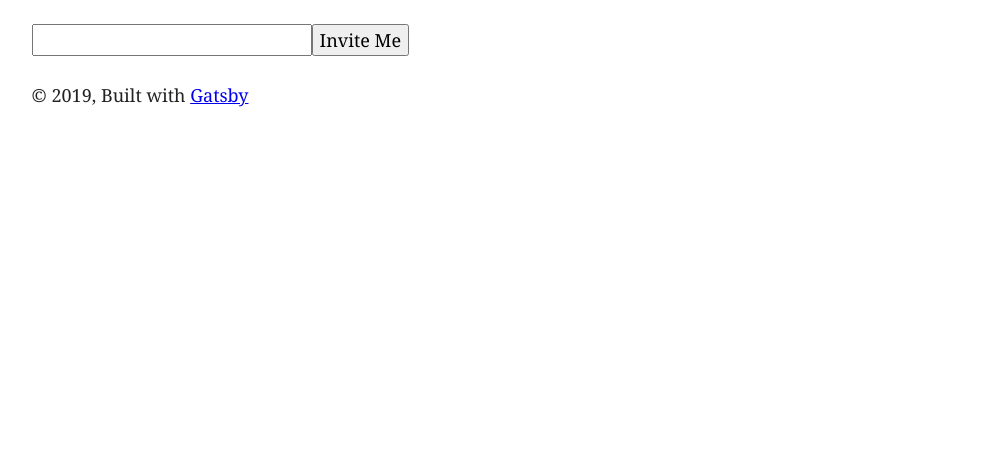
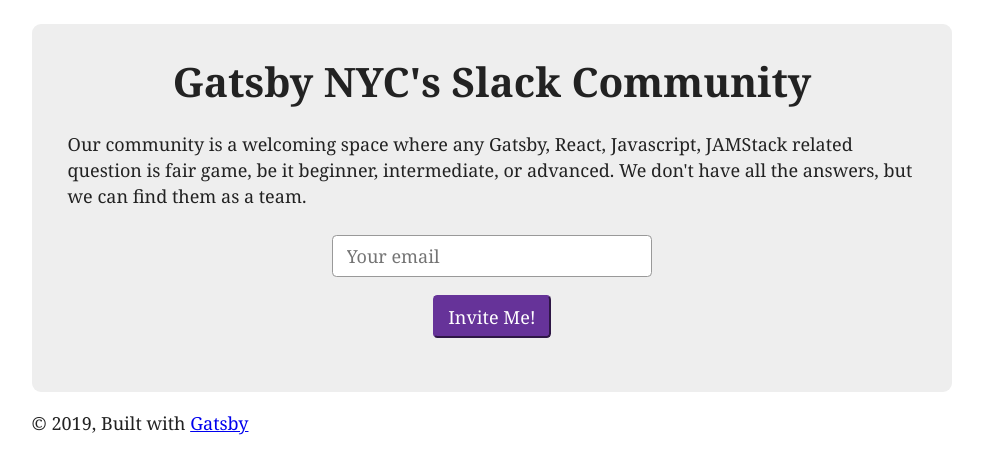
Before and after one commit to markbello/gatsbyjs-nyc, a Gatsby site: page /slack in a window 1280 px wide. Shown: the part 85-558 px from the top of the page, without its empty margins (148-1131 px from the left). Built offline with nearby package versions, Linux system fonts and the light colour scheme; Gatsby itself is replaced by a stand-in of ours.

Commit message:
styled form

```diff
--- a/package.json
+++ b/package.json
@@ -5,6 +5,7 @@
   "version": "0.1.0",
   "author": "Kyle Mathews <mathews.kyle@gmail.com>",
   "dependencies": {
+    "axios": "^0.19.0",
     "babel-plugin-styled-components": "^1.10.6",
     "gatsby": "^2.13.25",
     "gatsby-image": "^2.2.6",
--- a/src/pages/index.js
+++ b/src/pages/index.js
@@ -24,7 +24,10 @@
       JAMStack related question is fair game, be it beginner, intermediate, or
       advanced. We don’t have all the answers, but we can find them as a team.
     </p>
-    <Link to={`/feature-requests`}>Feature Requests</Link>
+    <p>
+      <Link to={`/feature-requests`}>Feature Requests</Link> or{" "}
+      <Link to="/slack">Join Our Slack</Link>
+    </p>
     <ImageContainer>
       <Image />
     </ImageContainer>
--- /dev/null
+++ b/src/pages/slack.css
@@ -0,0 +1,37 @@
+#slack-form {
+  display: flex;
+  background-color: #eee;
+  flex-direction: column;
+  align-items: center;
+  justify-content: center;
+  margin-bottom: 1rem;
+  padding: 2rem;
+  border-radius: .5rem;
+}
+
+#slack-form form {
+  margin-bottom: 0;
+}
+
+#slack-form input[type=email] {
+  width: 320px;
+  border: 1px solid #999;
+  padding: .375rem .75rem;
+  border-radius: .25rem;
+  background-color: #fff;
+  background-clip: padding-box;
+}
+
+#slack-form button {
+  display: flex;
+  margin: 1rem auto;
+  background-color: rebeccapurple;
+  color: #fff;
+  padding: .375rem .75rem;
+  border-color: rebeccapurple;
+  border-radius: .25rem;
+}
+
+#slack-form button:hover {
+  cursor: pointer;
+}
--- a/src/pages/slack.js
+++ b/src/pages/slack.js
@@ -1,13 +1,51 @@
-import React from "react"
+import React, { useState } from "react"
 import Layout from "../layout"
+import "./slack.css"
+
+import SEO from "../components/seo"
 
 export default function Slack() {
+  // HELPERS
+  const [email, setEmail] = useState("")
+
+  const requestInvite = () => {
+    // setTimeout for form to process before resetting state
+    setTimeout(() => setEmail(""), 1000)
+  }
+  // end HELPERS
+
   return (
     <Layout>
-      <form>
-        <input type="text" />
-        <input type="button" value="Invite Me" />
-      </form>
+      <SEO title="Gatsby NYC's Slack Community" />
+      <div id="slack-form">
+        <h1 style={{ textAlign: "center" }}>Gatsby NYC's Slack Community</h1>
+        <p>
+          Our community is a welcoming space where any Gatsby, React,
+          Javascript, JAMStack related question is fair game, be it beginner,
+          intermediate, or advanced. We don't have all the answers, but we can
+          find them as a team.
+        </p>
+        <form
+          action="https://docs.google.com/forms/d/e/1FAIpQLSevJbIBx8CFxtYjL7aR4sfIIUlroouHsYUqXK2AqEcD2NwvyQ/formResponse"
+          method="post"
+          target="_blank"
+          onSubmit={() => requestInvite()}
+        >
+          <input
+            aria-label="Enter your email to be invited to Gatsy NYC's Slack channel."
+            required
+            autoComplete="email"
+            name="emailAddress"
+            placeholder="Your email"
+            type="email"
+            value={email}
+            onChange={e => setEmail(e.target.value)}
+          />
+          <button aria-label="Submit your email." type="submit">
+            Invite Me!
+          </button>
+        </form>
+      </div>
     </Layout>
   )
 }
```
Also changed, not shown: 1 other file.
